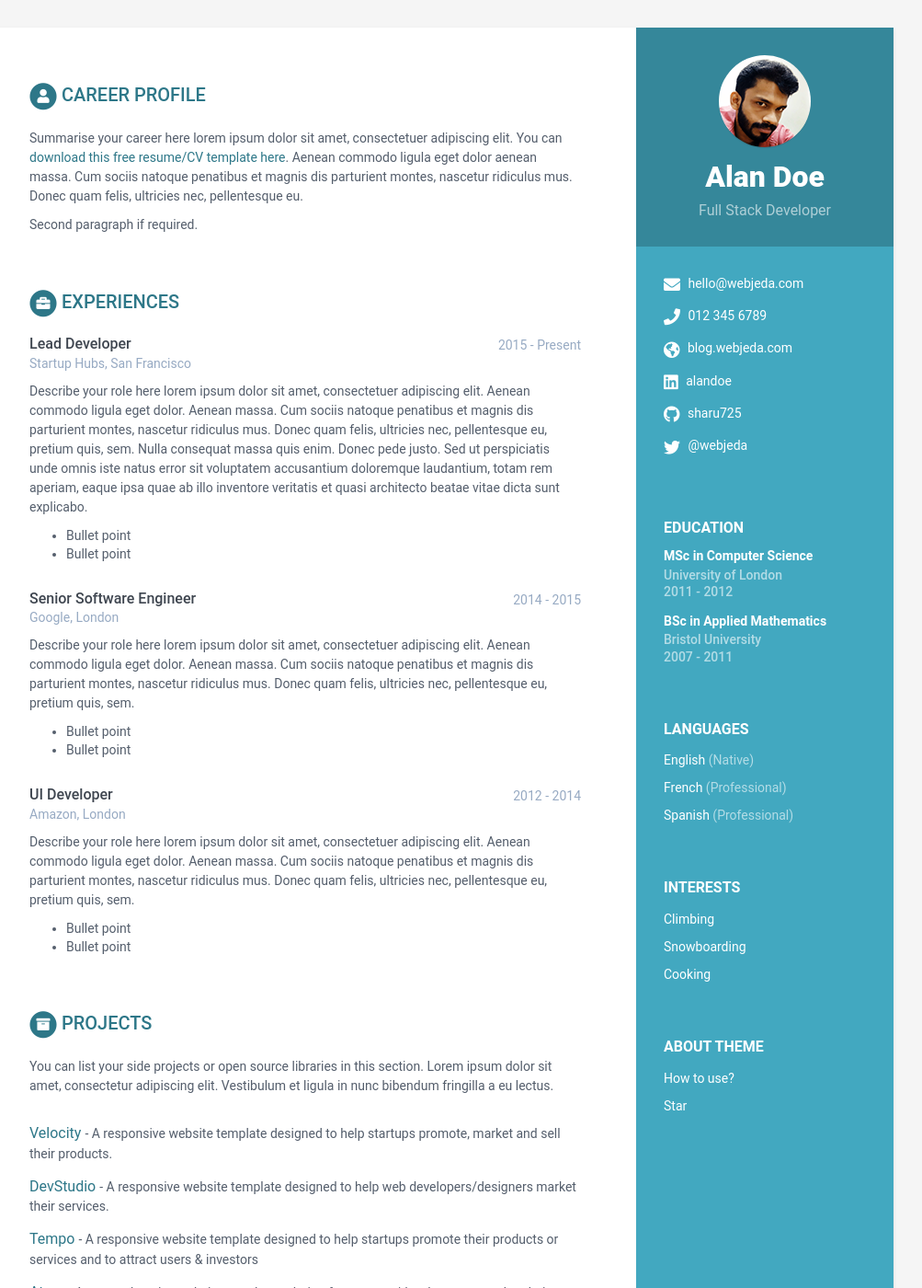
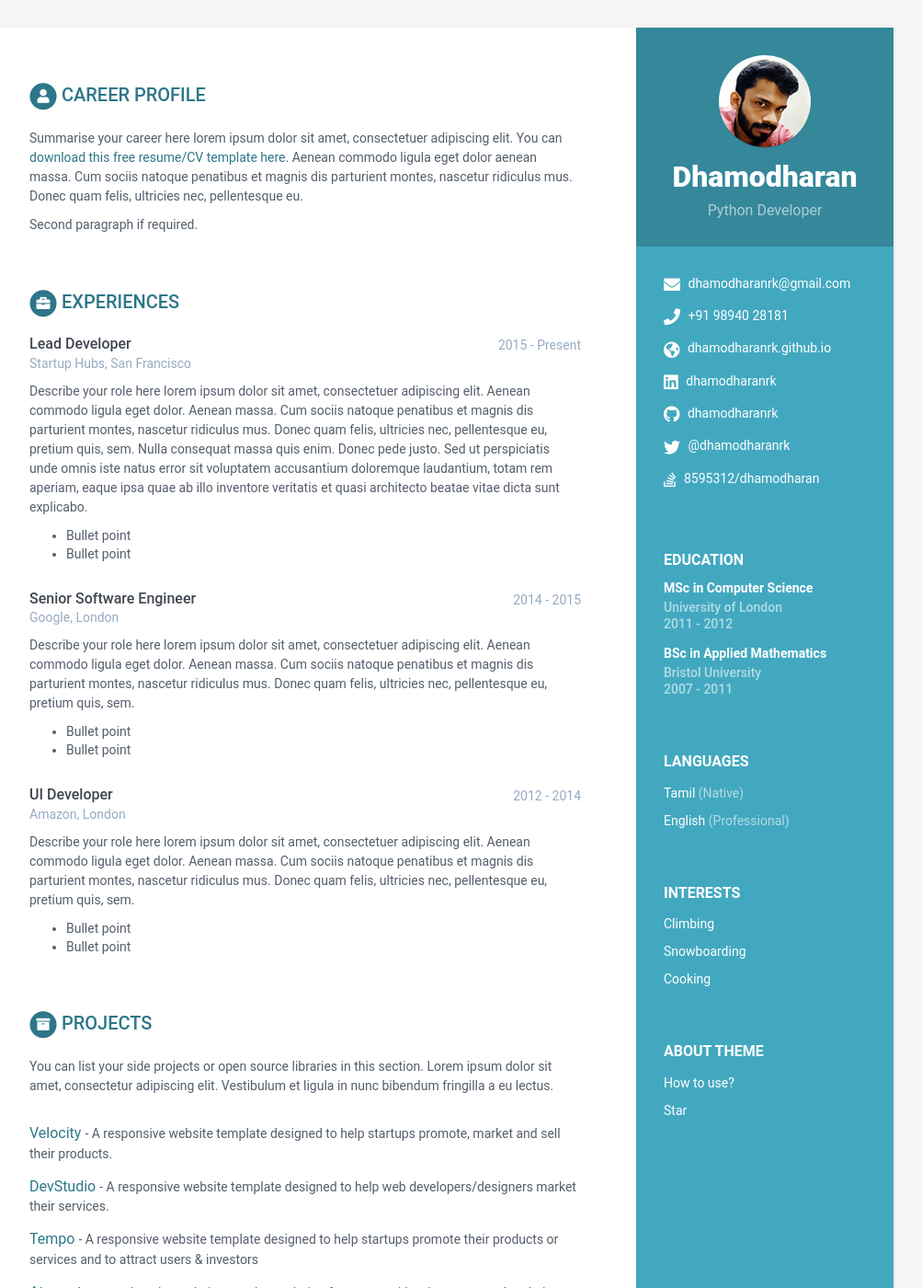
Before and after one commit to dhamodharanrk/online-cv, a Jekyll site: the page built from index.html, in a window 1280 px wide and 1400 px high. Shown: the whole window at 92% size, without its empty margins (168-1171 px from the left). Built offline with Jekyll 4.4.1, drawn with Linux system fonts in a browser that asks for light colours.

Commit message:
Update data.yml

```diff
--- a/_data/data.yml
+++ b/_data/data.yml
@@ -7,31 +7,28 @@ sidebar:
     education: True # set to False if you want education in main section instead of in sidebar
 
     # Profile information
-    name: Alan Doe
-    tagline: Full Stack Developer
+    name: Dhamodharan
+    tagline: Python Developer
     avatar: profile.png  #place a 100x100 picture inside /assets/images/ folder and provide the name of the file below
 
     # Sidebar links
-    email: hello@webjeda.com
-    phone: 012 345 6789
-    website: blog.webjeda.com #do not add http://
-    linkedin: alandoe
-    github: sharu725
+    email: dhamodharanrk@gmail.com
+    phone: +91 98940 28181
+    website: dhamodharanrk.github.io
+    linkedin: dhamodharanrk
+    github: dhamodharanrk
     gitlab:
     bitbucket:
-    twitter: '@webjeda'
-    stack-overflow: # Number/Username, e.g. 123456/alandoe
+    twitter: '@dhamodharanrk'
+    stack-overflow: 8595312/dhamodharan
     codewars:
     goodreads: # Number-Username, e.g. 123456-alandoe
 
     languages:
-      - idiom: English
+      - idiom: Tamil
         level: Native
 
-      - idiom: French
-        level: Professional
-
-      - idiom: Spanish
+      - idiom: English
         level: Professional
 
     interests:
```
